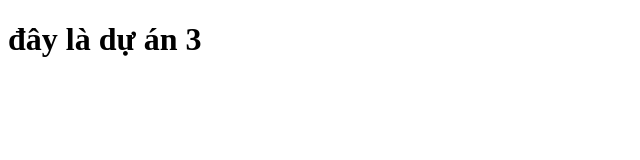
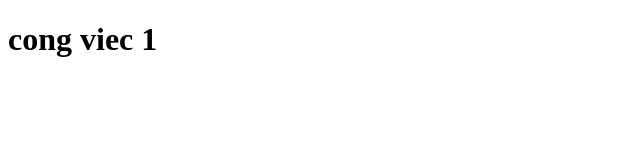
Before and after one commit to kuuhaku15022006/du_an3, a plain HTML site: page index.html in a window 1280 px wide. Shown: the whole page, without its empty margins (0-640 px from the left). Drawn offline with Linux system fonts and the light colour scheme.

Commit message:
congviec1 commit lan 1

```diff
--- a/index.html
+++ b/index.html
@@ -6,7 +6,7 @@
     <title>project3</title>
   </head>
   <body>
-    <h1>đây là dự án 3</h1>
+    <h1>cong viec 1</h1>
     <h2></h2>
   </body>
 </html>
```
